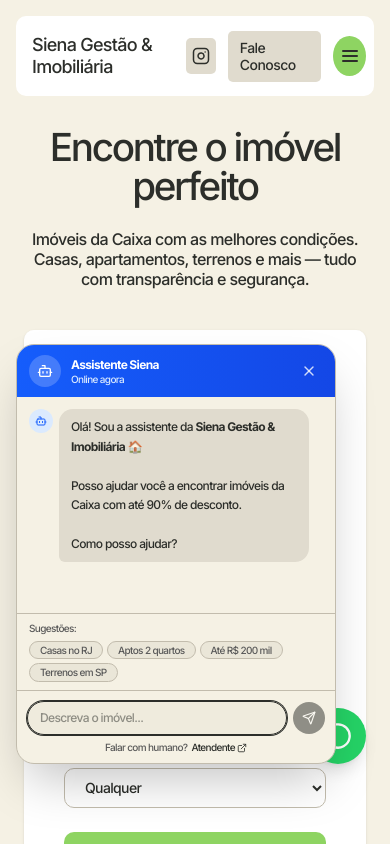
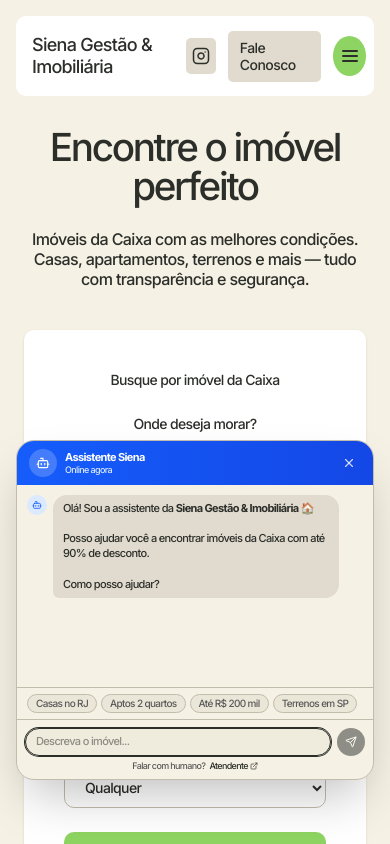
Before and after one commit to MTconnect-BR/imobiliario, a Next.js app: page / in a window 390 px wide. Shown: the top 844 px of the page. Built offline with nearby package versions, Linux system fonts and the light colour scheme.

Commit message:
fix-chatbot-compact-mobile

```diff
--- a/components/ai-chatbot.tsx
+++ b/components/ai-chatbot.tsx
@@ -126,28 +126,24 @@
           <img
             src={property.images[0]}
             alt={property.address}
-            className="h-14 w-14 shrink-0 rounded-md object-cover"
+            className="h-12 w-12 shrink-0 rounded-md object-cover"
           />
         ) : (
-          <div className="flex h-14 w-14 shrink-0 items-center justify-center rounded-md bg-muted">
-            <Home className="h-6 w-6 text-muted-foreground" />
+          <div className="flex h-12 w-12 shrink-0 items-center justify-center rounded-md bg-muted">
+            <Home className="h-5 w-5 text-muted-foreground" />
           </div>
         )}
         <div className="min-w-0 flex-1">
-          <p className="truncate text-xs font-medium">{property.address}</p>
-          <p className="text-[10px] text-muted-foreground">
+          <p className="truncate text-[11px] font-medium leading-tight">{property.address}</p>
+          <p className="text-[10px] text-muted-foreground leading-tight">
             {property.neighborhood && `${property.neighborhood}, `}
             {property.city} - {property.state}
           </p>
           {property.price && (
-            <p className="mt-0.5 text-xs font-bold text-primary">{parsePrice(property.price)}</p>
+            <p className="mt-0.5 text-[11px] font-bold text-primary">
+              {parsePrice(property.price)}
+            </p>
           )}
-          <div className="mt-0.5 flex flex-wrap gap-1 text-[10px] text-muted-foreground">
-            {property.area && <span>{property.area}m²</span>}
-            {property.bedrooms && <span>{property.bedrooms} qto</span>}
-            {property.bathrooms && <span>{property.bathrooms} ban</span>}
-            {property.parkingSpaces && <span>{property.parkingSpaces} vag</span>}
-          </div>
         </div>
       </div>
     </Link>
@@ -264,50 +260,50 @@
     return (
       <button
         onClick={() => setIsOpen(true)}
-        className="fixed bottom-20 left-4 z-50 flex h-12 w-12 items-center justify-center rounded-full bg-gradient-to-br from-blue-600 to-blue-700 text-white shadow-lg transition-all duration-300 hover:scale-110 hover:shadow-xl sm:left-6 sm:h-14 sm:w-14"
+        className="fixed bottom-16 left-4 z-50 flex h-11 w-11 items-center justify-center rounded-full bg-gradient-to-br from-blue-600 to-blue-700 text-white shadow-lg transition-all duration-300 hover:scale-110 hover:shadow-xl sm:bottom-20 sm:left-6 sm:h-14 sm:w-14"
         aria-label="Abrir assistente de IA"
       >
-        <Bot className="h-6 w-6 sm:h-7 sm:w-7" />
+        <Bot className="h-5 w-5 sm:h-7 sm:w-7" />
       </button>
     );
   }
 
   return (
-    <div className="fixed bottom-20 left-4 z-50 flex h-[min(420px,calc(100vh-120px))] w-[min(320px,calc(100vw-32px))] flex-col overflow-hidden rounded-2xl border border-border bg-background shadow-2xl sm:left-6 sm:w-[340px]">
+    <div className="fixed bottom-16 left-4 z-50 flex h-[min(340px,calc(100vh-100px))] w-[calc(100vw-32px)] flex-col overflow-hidden rounded-2xl border border-border bg-background shadow-2xl sm:bottom-20 sm:left-6 sm:h-[min(400px,calc(100vh-120px))] sm:w-[320px]">
       {/* Header */}
-      <div className="flex items-center justify-between bg-gradient-to-r from-blue-600 to-blue-700 px-3 py-2.5">
-        <div className="flex items-center gap-2.5">
-          <div className="flex h-8 w-8 items-center justify-center rounded-full bg-white/20">
-            <Bot className="h-4 w-4 text-white" />
+      <div className="flex items-center justify-between bg-gradient-to-r from-blue-600 to-blue-700 px-3 py-2">
+        <div className="flex items-center gap-2">
+          <div className="flex h-7 w-7 items-center justify-center rounded-full bg-white/20">
+            <Bot className="h-3.5 w-3.5 text-white" />
           </div>
           <div>
-            <p className="text-xs font-semibold text-white">Assistente Siena</p>
-            <p className="text-[10px] text-blue-100">Online agora</p>
+            <p className="text-[11px] font-semibold text-white">Assistente Siena</p>
+            <p className="text-[9px] text-blue-100">Online agora</p>
           </div>
         </div>
         <button
           onClick={() => setIsOpen(false)}
-          className="flex h-7 w-7 items-center justify-center rounded-full text-white/80 transition-colors hover:bg-white/20 hover:text-white"
+          className="flex h-6 w-6 items-center justify-center rounded-full text-white/80 transition-colors hover:bg-white/20 hover:text-white"
           aria-label="Fechar"
         >
-          <X className="h-4 w-4" />
+          <X className="h-3.5 w-3.5" />
         </button>
       </div>
 
       {/* Messages */}
-      <div className="flex-1 space-y-3 overflow-y-auto p-3">
+      <div className="flex-1 space-y-2.5 overflow-y-auto p-2.5">
         {messages.map((msg) => (
           <div
             key={msg.id}
             className={`flex gap-1.5 ${msg.role === "user" ? "justify-end" : "justify-start"}`}
           >
             {msg.role === "assistant" && (
-              <div className="flex h-6 w-6 shrink-0 items-center justify-center rounded-full bg-blue-100 dark:bg-blue-900/30">
-                <Bot className="h-3 w-3 text-blue-600" />
+              <div className="flex h-5 w-5 shrink-0 items-center justify-center rounded-full bg-blue-100 dark:bg-blue-900/30">
+                <Bot className="h-2.5 w-2.5 text-blue-600" />
               </div>
             )}
             <div
-              className={`max-w-[85%] rounded-xl px-3 py-2 text-xs leading-relaxed ${
+              className={`max-w-[85%] rounded-xl px-2.5 py-1.5 text-[11px] leading-snug ${
                 msg.role === "user"
                   ? "bg-primary text-primary-foreground rounded-br-sm"
                   : "bg-muted rounded-bl-sm"
@@ -328,19 +324,19 @@
               )}
             </div>
             {msg.role === "user" && (
-              <div className="flex h-6 w-6 shrink-0 items-center justify-center rounded-full bg-primary">
-                <User className="h-3 w-3 text-primary-foreground" />
+              <div className="flex h-5 w-5 shrink-0 items-center justify-center rounded-full bg-primary">
+                <User className="h-2.5 w-2.5 text-primary-foreground" />
               </div>
             )}
           </div>
         ))}
         {isLoading && (
           <div className="flex gap-1.5 justify-start">
-            <div className="flex h-6 w-6 shrink-0 items-center justify-center rounded-full bg-blue-100 dark:bg-blue-900/30">
-              <Bot className="h-3 w-3 text-blue-600" />
+            <div className="flex h-5 w-5 shrink-0 items-center justify-center rounded-full bg-blue-100 dark:bg-blue-900/30">
+              <Bot className="h-2.5 w-2.5 text-blue-600" />
             </div>
-            <div className="rounded-xl rounded-bl-sm bg-muted px-3 py-2.5">
-              <div className="flex gap-1">
+            <div className="rounded-xl rounded-bl-sm bg-muted px-2.5 py-2">
+              <div className="flex gap-0.5">
                 <span className="h-1.5 w-1.5 animate-bounce rounded-full bg-blue-400 [animation-delay:-0.3s]" />
                 <span className="h-1.5 w-1.5 animate-bounce rounded-full bg-blue-400 [animation-delay:-0.15s]" />
                 <span className="h-1.5 w-1.5 animate-bounce rounded-full bg-blue-400" />
@@ -353,14 +349,13 @@
 
       {/* Suggestions */}
       {messages.length <= 1 && (
-        <div className="border-t border-border px-3 py-2">
-          <p className="mb-1.5 text-[10px] text-muted-foreground">Sugestões:</p>
+        <div className="border-t border-border px-2.5 py-1.5">
           <div className="flex flex-wrap gap-1">
             {SUGGESTIONS.map((s) => (
               <button
                 key={s}
                 onClick={() => handleSend(s)}
-                className="rounded-full border border-border bg-muted/50 px-2.5 py-0.5 text-[10px] text-muted-foreground transition-colors hover:bg-muted hover:text-foreground"
+                className="rounded-full border border-border bg-muted/50 px-2 py-0.5 text-[10px] text-muted-foreground transition-colors hover:bg-muted hover:text-foreground"
               >
                 {s}
               </button>
@@ -370,7 +365,7 @@
       )}
 
       {/* Input */}
-      <div className="border-t border-border p-2.5">
+      <div className="border-t border-border p-2">
         <form
           onSubmit={(e) => {
             e.preventDefault();
@@ -384,26 +379,26 @@
             value={input}
             onChange={(e) => setInput(e.target.value)}
             placeholder="Descreva o imóvel..."
-            className="min-w-0 flex-1 rounded-full border border-border bg-muted/30 px-3 py-2 text-xs outline-none transition-colors focus:border-primary focus:ring-1 focus:ring-primary"
+            className="min-w-0 flex-1 rounded-full border border-border bg-muted/30 px-2.5 py-1.5 text-[11px] outline-none transition-colors focus:border-primary focus:ring-1 focus:ring-primary"
             disabled={isLoading}
           />
           <button
             type="submit"
             disabled={isLoading || !input.trim()}
-            className="flex h-8 w-8 shrink-0 items-center justify-center rounded-full bg-primary text-primary-foreground transition-colors hover:bg-primary/90 disabled:opacity-50"
+            className="flex h-7 w-7 shrink-0 items-center justify-center rounded-full bg-primary text-primary-foreground transition-colors hover:bg-primary/90 disabled:opacity-50"
             aria-label="Enviar"
           >
-            <Send className="h-3.5 w-3.5" />
+            <Send className="h-3 w-3" />
           </button>
         </form>
-        <div className="mt-1.5 flex items-center justify-center gap-1 text-[10px] text-muted-foreground">
+        <div className="mt-1 flex items-center justify-center gap-1 text-[9px] text-muted-foreground">
           <span>Falar com humano?</span>
           <Link
             href="/contato"
             target="_blank"
             className="font-medium text-primary hover:underline"
           >
-            Atendente <ExternalLink className="inline h-2.5 w-2.5" />
+            Atendente <ExternalLink className="inline h-2 w-2" />
           </Link>
         </div>
       </div>
```
